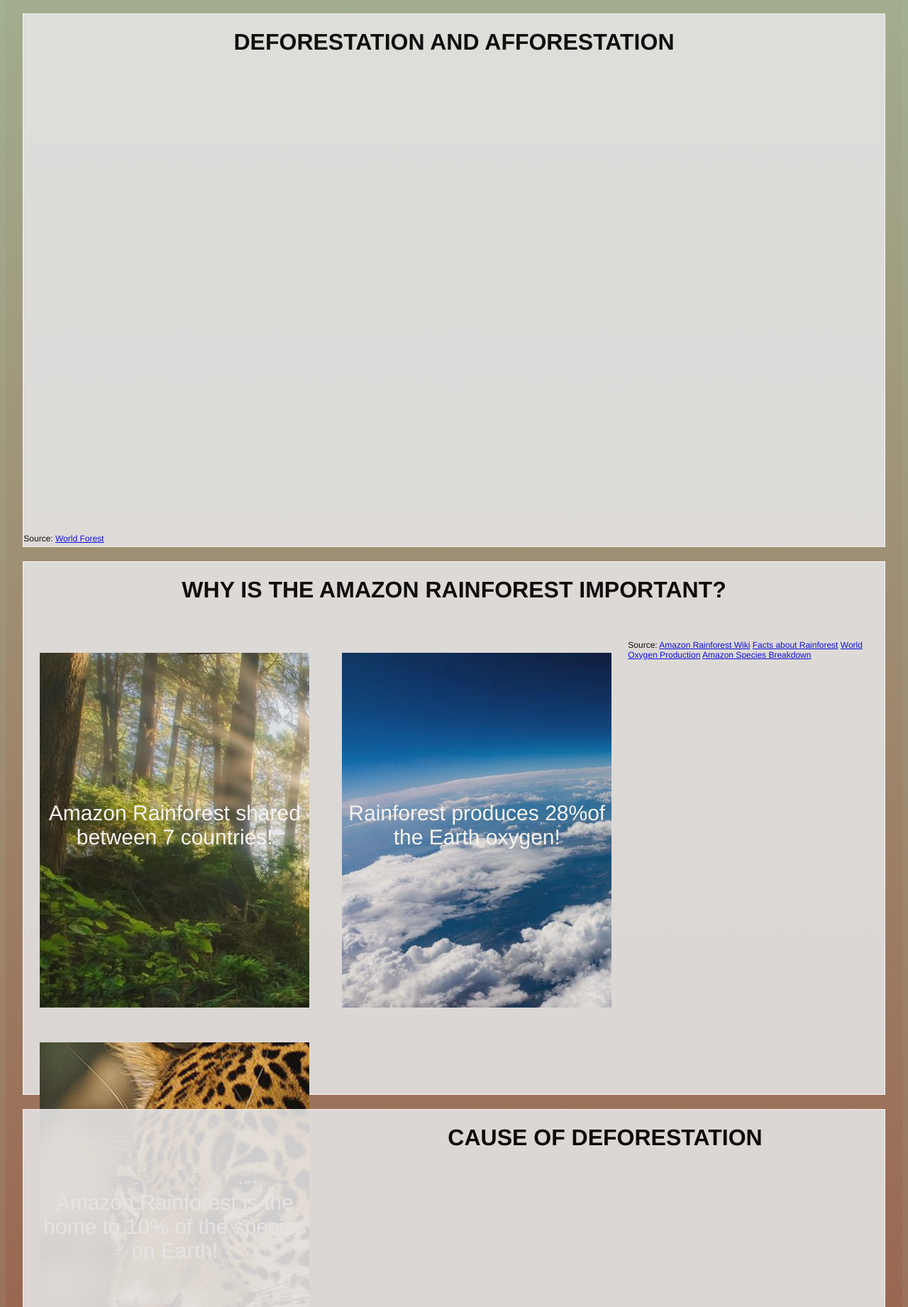
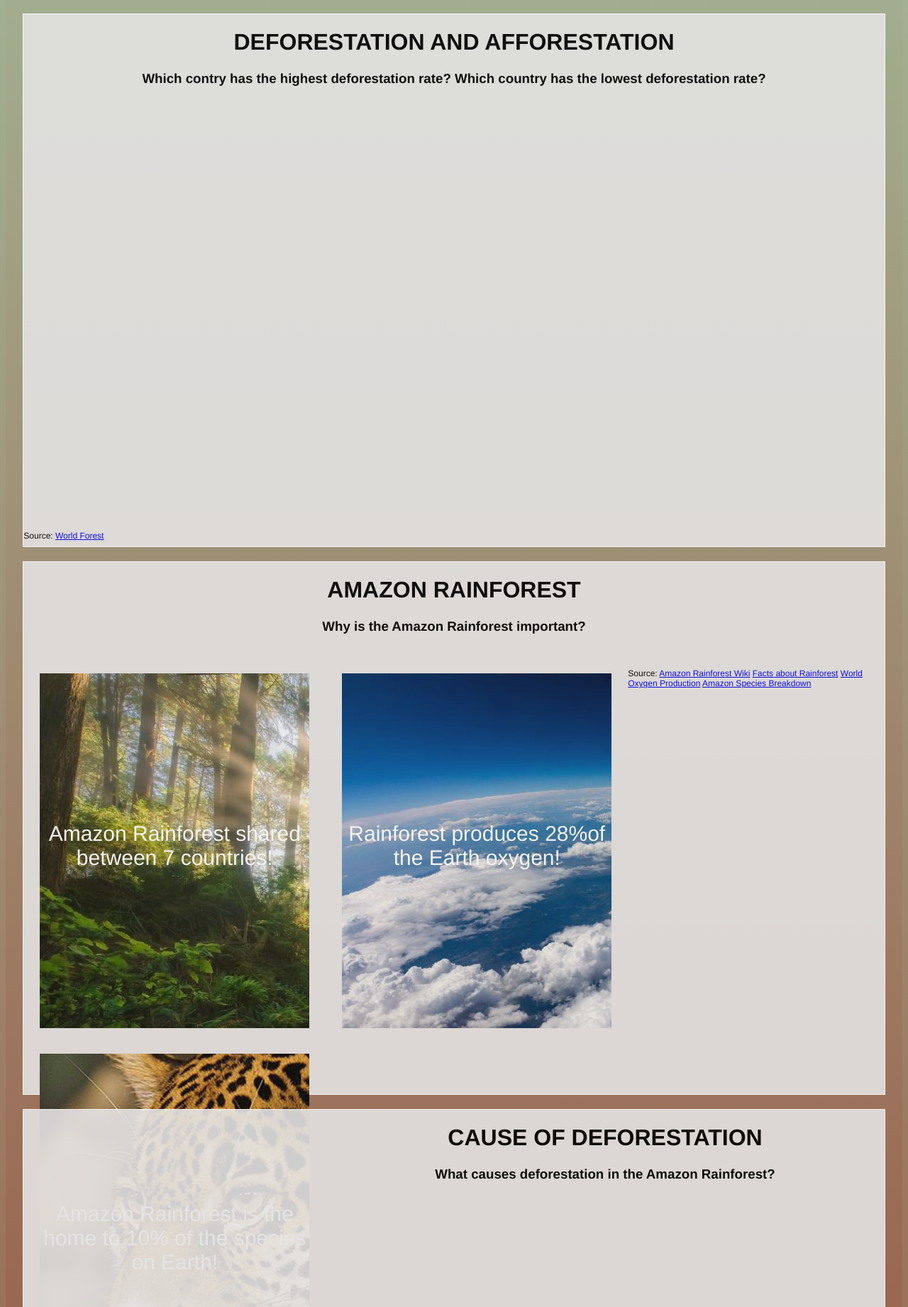
Before and after one commit to ruizheng0521/DSC106FinalProjectp, a plain HTML site: page index.html in a window 1280 px wide. Shown: the part 958-2800 px from the top of the page at 71% size. Drawn offline with nearby package versions, Linux system fonts and the light colour scheme; a script that the page names is missing.

Commit message:
added minors stuff

```diff
--- a/index.html
+++ b/index.html
@@ -38,6 +38,9 @@
                 <h1>
                     WORLD RAINFOREST
                 </h1>
+                <h3 class = 'question'>
+                    Which contry has the most forest coverage?
+                </h3>
                 <div class ="vizContainer" id = "worldViz"></div>
                 <br/>
                 <p class = "source"> Source:
@@ -50,6 +53,9 @@
                 <h1>
                     DEFORESTATION AND AFFORESTATION
                 </h1>
+                <h3 class = 'question'>
+                    Which contry has the highest deforestation rate? Which country has the lowest deforestation rate?
+                </h3>
                 <div class ="vizContainer" id = "deforestationViz"></div>
                 <br/>
                 <p class = "source"> Source:
@@ -60,8 +66,11 @@
             <!-- Show why is the Amazon Rainforest Important -->
             <div class = "content" id = "amazon">
                 <h1>
-                    WHY IS THE AMAZON RAINFOREST IMPORTANT?
+                    AMAZON RAINFOREST
                 </h1>
+                <h3 class = 'question'>
+                    Why is the Amazon Rainforest important?
+                </h3>
                 <div class = "card " id = 'card1'>
                     <div class = "cardFront" id = "front1"> <p>Amazon Rainforest shared between 7 countries!</p></div>
                     <div class = "cardBack" id = "back1"> </div>
@@ -90,6 +99,9 @@
                 <h1>
                     CAUSE OF DEFORESTATION
                 </h1>
+                <h3 class = 'question'>
+                    What causes deforestation in the Amazon Rainforest?
+                </h3>
                 <div class = "vizContainer" id = 'causeViz'></div>
             </div>
 
@@ -140,7 +152,9 @@
                         </p>
                     </div>
                 </div>
-                <p class = "source"> Source: </p>
+                <p class = "source"> Source:
+                    <a href = "https://vocal.media/futurism/deforestation-causes-effects-and-solutions"> Solutions to Deforestation</a>
+                </p>
             </div>
         </main>
     </body>
--- a/styles.css
+++ b/styles.css
@@ -71,10 +71,14 @@ body, html{
 }
 
 
+.question{
+    text-align: center;
+}
+
 .vizContainer{
     opacity: 100%;
     width: 90%;
-    height: 83%;
+    height: 77%;
     margin-left: auto;
     margin-right: auto;
 }
@@ -115,7 +119,7 @@ h1{
     float: left;
     margin-left: 23px;
     margin-right: 23px;
-    margin-top: 4%;
+    margin-top: 3%;
 }
 
 .card:hover{
```
